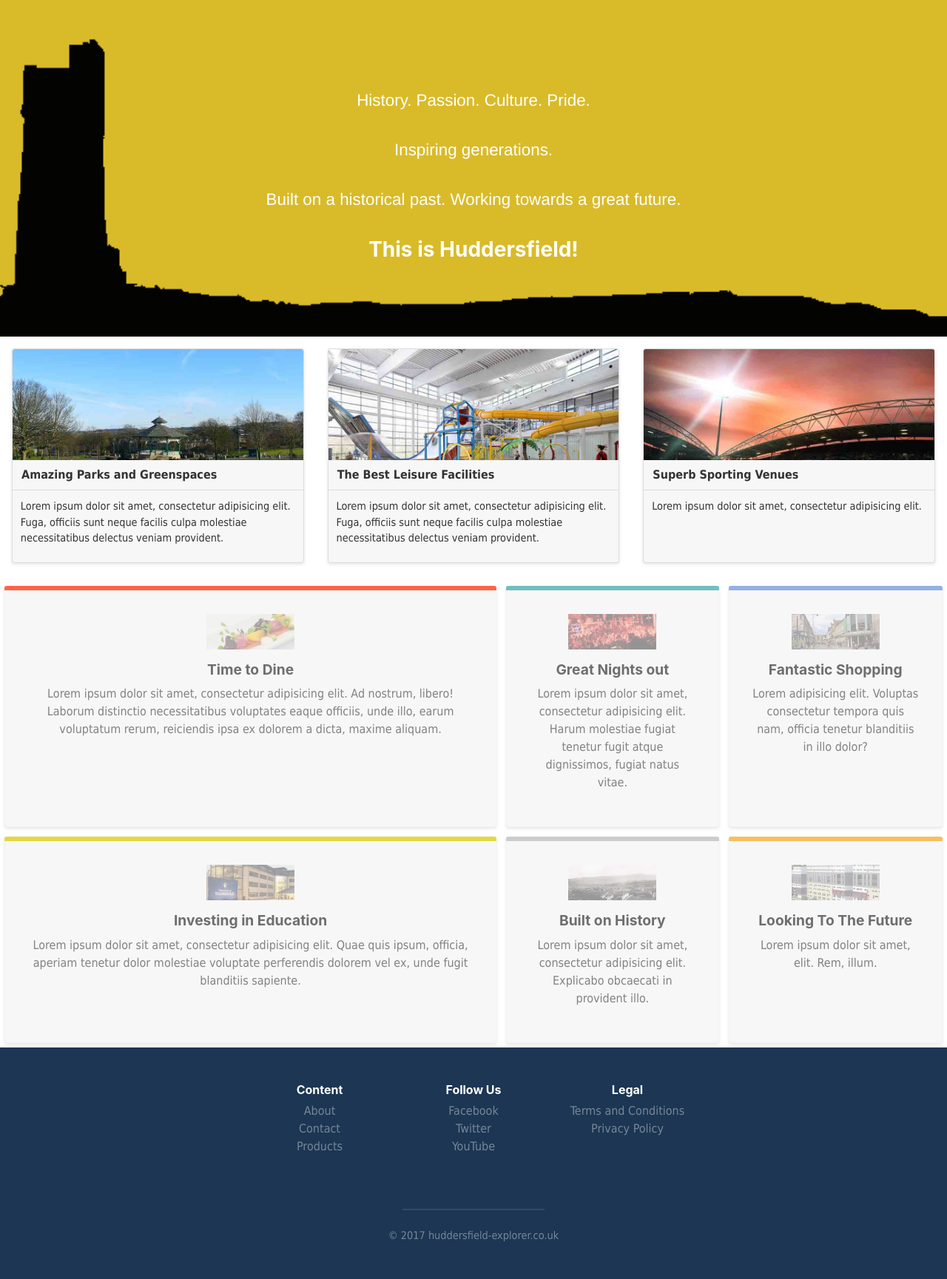
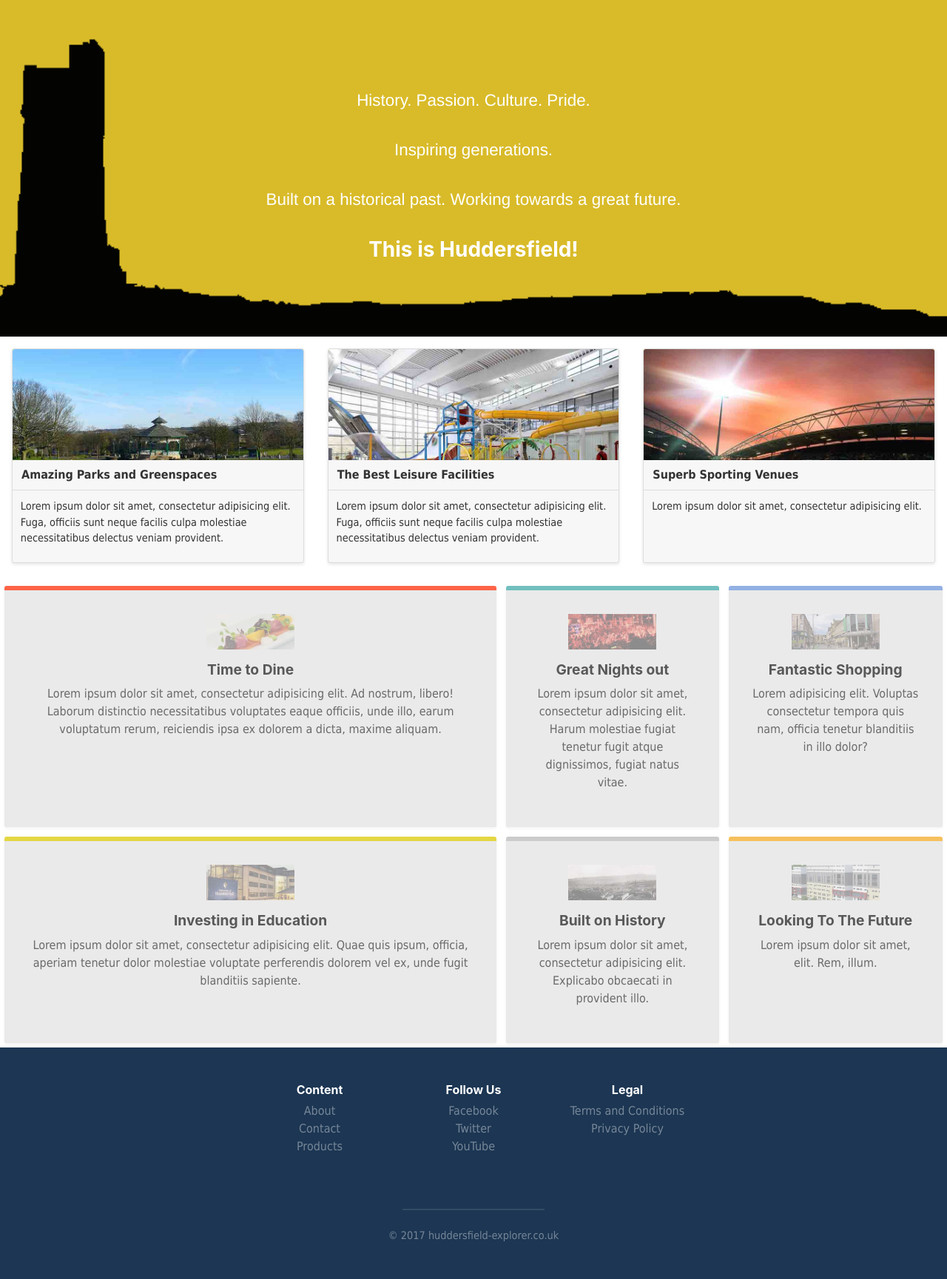
Before and after one commit to chipsandcurrysauce/chipsandcurrysauce.github.io, a Jekyll site: the page built from index.md, in a window 1280 px wide. Shown: the whole page at 74% size. Built offline with Jekyll 4.4.1, drawn with Linux system fonts in a browser that asks for light colours.

Commit message:
created folders for various categories

```diff
--- /dev/null
+++ b/_pages/bars-and-nightclubs/index.html
@@ -0,0 +1,2 @@
+---
+---
--- /dev/null
+++ b/_pages/eating-out/index.html
@@ -0,0 +1,2 @@
+---
+---
--- /dev/null
+++ b/_pages/future-investments/index.html
@@ -0,0 +1,2 @@
+---
+---
--- /dev/null
+++ b/_pages/hisory-of-huddersfield/index.html
@@ -0,0 +1,2 @@
+---
+---
--- /dev/null
+++ b/_pages/investing-in-education/index.html
@@ -0,0 +1,2 @@
+---
+---
--- /dev/null
+++ b/_pages/leisure-and-fitness/index.html
@@ -0,0 +1,2 @@
+---
+---
--- /dev/null
+++ b/_pages/parks-and-greenspaces/index.html
@@ -0,0 +1,2 @@
+---
+---
--- /dev/null
+++ b/_pages/shopping-and-buisness/index.html
@@ -0,0 +1,2 @@
+---
+---
--- /dev/null
+++ b/_pages/sporting-venues/index.html
@@ -0,0 +1,2 @@
+---
+---
--- a/_sass/plugins/custom/flexbox-grid/flexbox-grid.scss
+++ b/_sass/plugins/custom/flexbox-grid/flexbox-grid.scss
@@ -6,10 +6,10 @@
   $base-font-color: $dark-gray !default;
   $flex-box-border-color: $light-gray;
   $flex-box-border: 1px solid $flex-box-border-color;
-  $flex-box-background: lighten($light-gray, 10%);
+  $flex-box-background: lighten($light-gray, 5%);
   $flex-box-gutter: 0.4em;
   $flex-box-width: 18em;
-  $flex-box-color: transparentize($base-font-color, 0.3);
+  $flex-box-color: transparentize($base-font-color, 0.2);
   $flex-box-top-colors:
     tomato,
     #72BFBF,
@@ -30,7 +30,7 @@
     align-self: stretch;
     background: $flex-box-background;
     border-radius: $base-border-radius;
-    box-shadow: inset 0 0 1px $flex-box-border-color, 0 2px 4px darken($base-background-color, 10%);
+    box-shadow: inset 0 0 1px $flex-box-border-color, 0 2px 4px darken($base-background-color, 5%);
     display: block;
     flex: 2 2 15em;
     margin: $flex-box-gutter;
```
